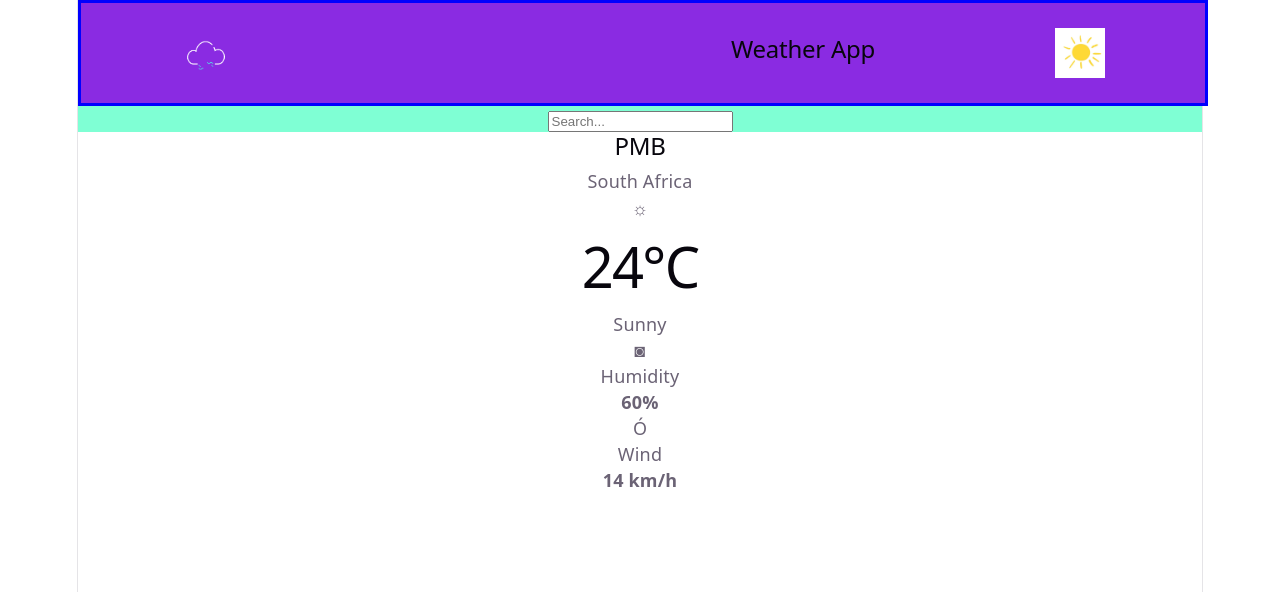
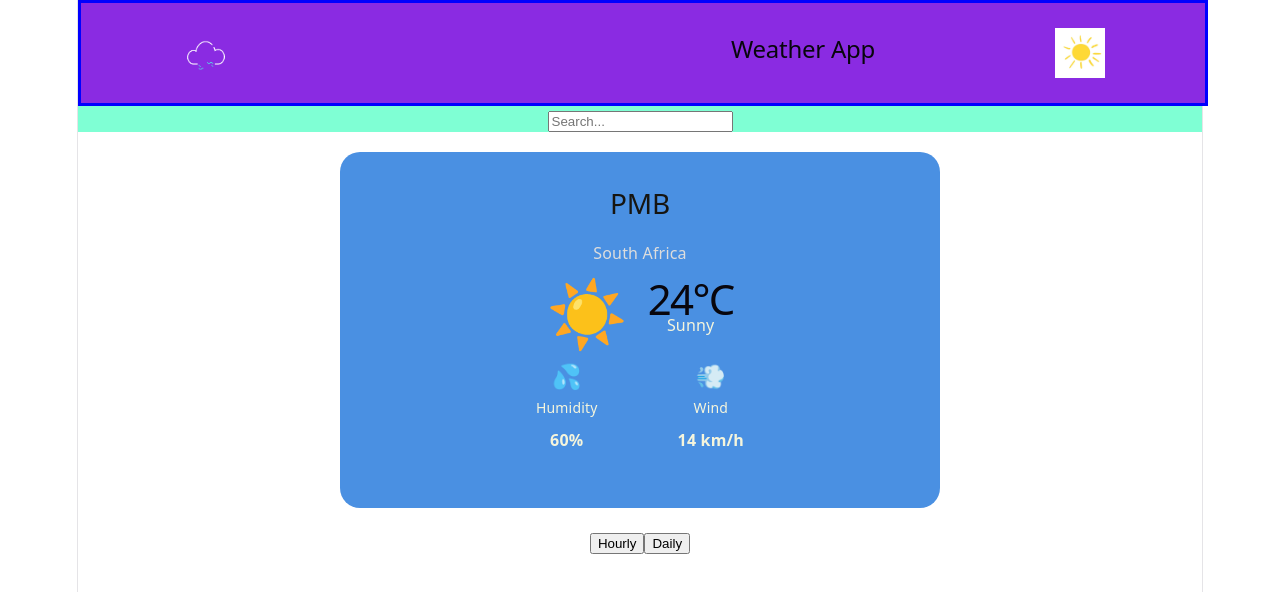
Before and after one commit to Siyanda-Mabaso/weather-app, a React (Vite) app: page / in a window 1280 px wide. Shown: the top 592 px of the page. Built offline with nearby package versions, Linux system fonts and the light colour scheme.

Commit message:
created toggles

```diff
--- a/src/App.tsx
+++ b/src/App.tsx
@@ -2,6 +2,9 @@
 import { Header } from './Components/Header/Header';
 import { SearchBar } from './Components/SearchBar/SearchBar';
 import { CurrentWeather } from './Components/CurrentWeather/CurrentWeather';
+import { ForecastToggle
+
+ } from './Components/ForecastToggle/ForecastToggle';
 export const App = () => {
   return (
   <>
@@ -9,6 +12,7 @@ export const App = () => {
     <Header/>
     <SearchBar/>
     <CurrentWeather/>
+    <ForecastToggle/>
       </>
   )
 }
--- a/src/Components/CurrentWeather/CurrentWeather.module.css
+++ b/src/Components/CurrentWeather/CurrentWeather.module.css
@@ -0,0 +1,75 @@
+.weatherCard{
+    width: 600px;
+    /* max-width: 600px; */
+    margin: 20px auto;
+    padding: 30px;
+    text-align: center;
+    color: beige;
+    border-radius: 20px;
+    box-sizing: border-box;
+    background: #4a90e2;
+    box-shadow: 0 5px 15px rgba(0, 0, 0, 0,15);
+}
+.location h2 {
+    margin:5px 0 20px;
+    font-size: 28px;
+    color:#161511;
+}
+.location p {
+    margin: 0;
+    font-size: 16px;
+    color: #dddddd;
+}
+.mainWeather{
+    display: flex;
+    justify-content: center;
+    align-items: center;
+    gap: 20px;
+    margin: 20px 0;
+}
+.mainWeather h1{
+    margin:0px ;
+    font-size: 42px;
+}
+.mainWeather p {
+    margin: 0;
+    font-size: 16px;
+
+}
+.weatherIcon{
+    font-size: 65px;
+    display: flex;
+    align-items: center;
+    justify-content: center;
+}
+.temp h1 {
+    margin: 0;
+    font-size: 42px;
+}
+.temp p {
+    margin: 0;
+    font-size: 16px;
+}
+.weatherDetails{
+    display: flex;
+    justify-content: center;
+    gap: 80px;
+    margin: 25px;
+}
+.details{
+    text-align: center;
+}
+.details span {
+    display: block;
+    font-size: 24px;
+    margin-bottom: 5px;
+
+}
+.details p{
+    font-size: 14px;
+    margin: 0 0 5px;
+
+}
+.details strong{
+    font-size: 16px;
+}
--- a/src/Components/CurrentWeather/CurrentWeather.tsx
+++ b/src/Components/CurrentWeather/CurrentWeather.tsx
@@ -11,23 +11,28 @@ export const CurrentWeather = () => {
         </div>
 
         <div className={styles.mainWeather}>
-            <div className={styles.weatherIcon} >☼</div>
-            <div>
+            <div className={styles.weatherIcon} >☀️</div>
+
+            <div className={styles.temp}>
                 <h1>24°C</h1>
                 <p>Sunny</p>
             </div>
         </div>
 
         <div className={styles.weatherDetails}>
-            <span>◙</span>
+
+            <div className={styles.details}>
+            <span>💦</span>
             <p>Humidity</p>
             <strong>60%</strong>
-        </div>
+            </div>
 
-        <div>
-            <span>Ó</span>
+
+            <div className={styles.details}>
+            <span>💨</span>
             <p>Wind</p>
             <strong>14 km/h</strong>
+        </div>
         </div>
 
     </div>
--- /dev/null
+++ b/src/Components/ForecastToggle/ForecastToggle.tsx
@@ -0,0 +1,18 @@
+import React from 'react'
+import styles from './ForecastToggle.module.css'
+
+export const ForecastToggle = () => {
+  return (
+    <div className={styles.toggleContainer}>
+
+        <button className={'${styles.toggleButton} $ {styles.active}'}>
+            Hourly
+        </button>
+
+        <button className={styles.toggle_Btn}>
+            Daily
+        </button>
+
+    </div>
+  )
+}
```
Also changed, not shown: src/Components/ForecastToggle/ForecastToggle.module.css (added).
